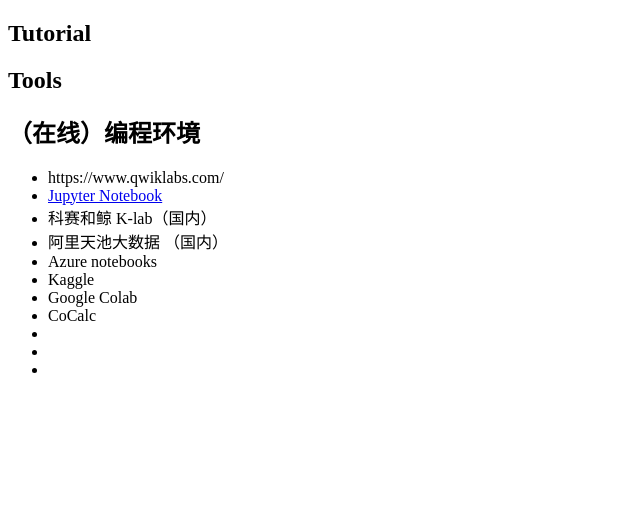
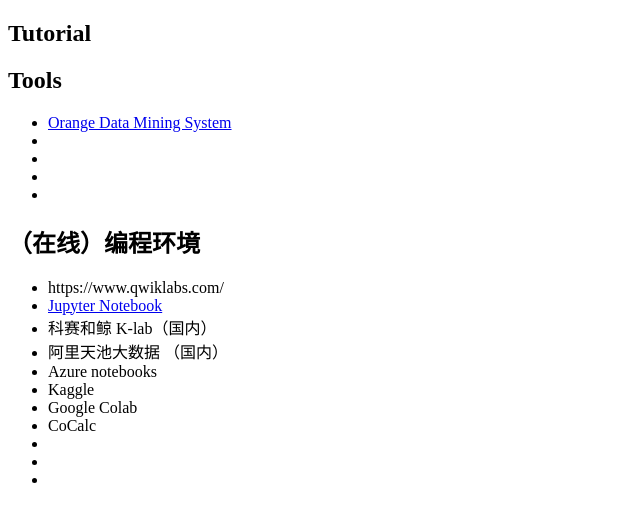
Before and after one commit to wilde/wilde.github.io, a plain HTML site: page big_data_study.html in a window 1280 px wide. Shown: the whole page, without its empty margins (0-640 px from the left). Drawn offline with Linux system fonts and the light colour scheme.

Commit message:
Update big_data_study.html

```diff
--- a/big_data_study.html
+++ b/big_data_study.html
@@ -9,6 +9,14 @@
 <body>
     <h2>Tutorial</h2>
     <h2>Tools</h2>
+    <ul>
+        <li><a href="https://orangedatamining.com/">Orange Data Mining System</a></li>
+        <li></li>
+        <li></li>
+        <li></li>
+        <li></li>
+    </ul>
+
     <h2>（在线）编程环境</h2>
     <ul>
         <li>https://www.qwiklabs.com/</li>
```
